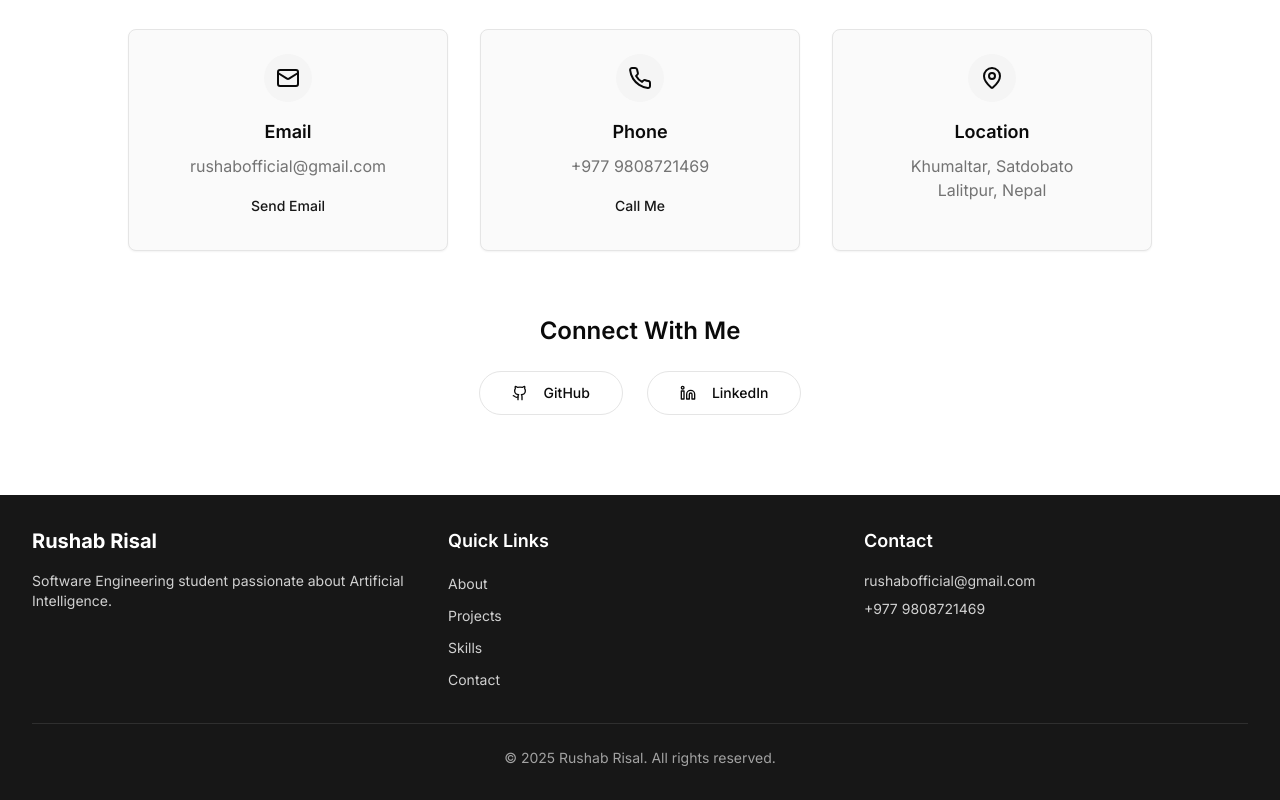
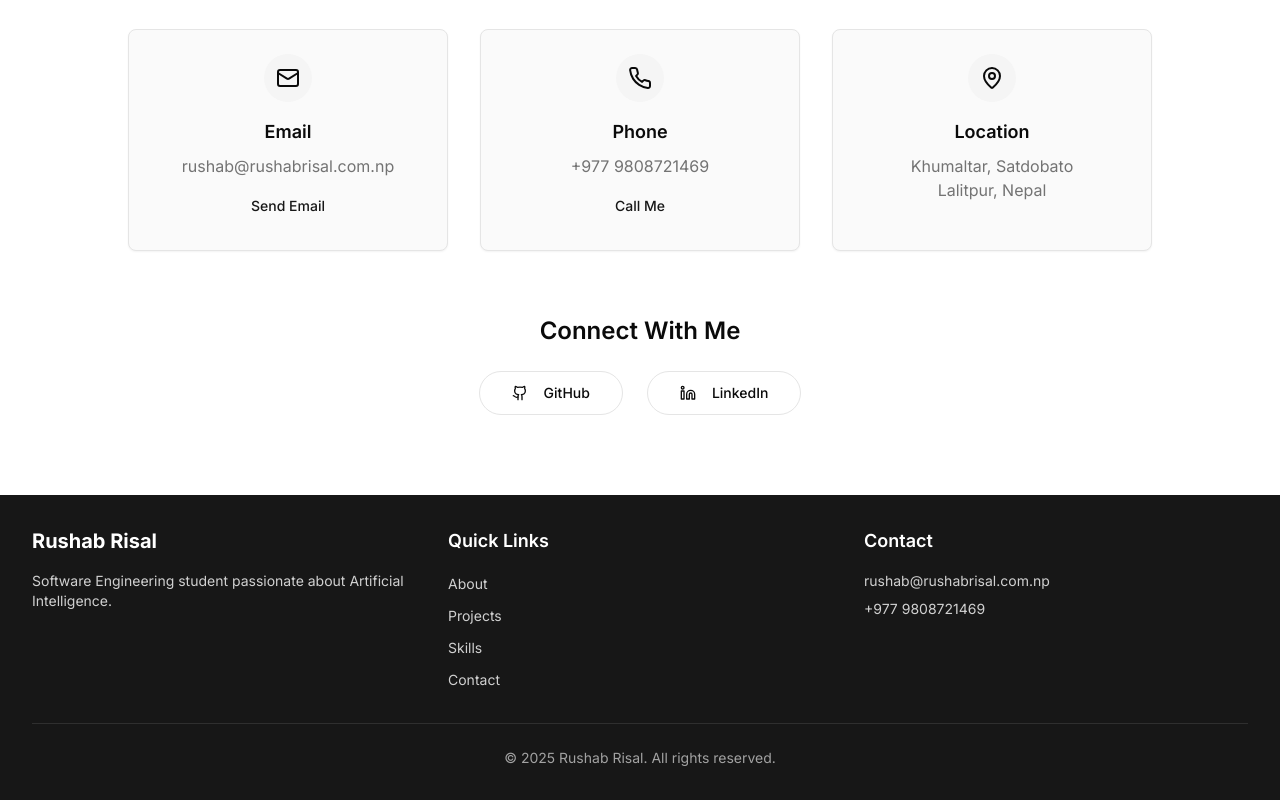
Before and after one commit to RushabRisal/Rushab-Portfolio, a React (Vite) app: page / in a window 1280 px wide. Shown: the part 4609-5409 px from the top of the page. Built offline with nearby package versions, Linux system fonts and the light colour scheme.

Commit message:
update the mail address

```diff
--- a/src/components/ContactSection.tsx
+++ b/src/components/ContactSection.tsx
@@ -20,9 +20,9 @@ const ContactSection: React.FC = () => {
                 <Mail className="h-6 w-6" />
               </div>
               <h3 className="text-lg font-semibold mb-2">Email</h3>
-              <p className="text-muted-foreground">rushabofficial@gmail.com</p>
+              <p className="text-muted-foreground">rushab@rushabrisal.com.np</p>
               <Button variant="link" asChild className="mt-2">
-                <a href="mailto:rushabofficial@gmail.com">Send Email</a>
+                <a href="mailto:rushab@rushabrisal.com.np">Send Email</a>
               </Button>
             </CardContent>
           </Card>
--- a/src/components/Footer.tsx
+++ b/src/components/Footer.tsx
@@ -35,7 +35,7 @@ const Footer: React.FC = () => {
 
           <div>
             <h3 className="text-lg font-semibold mb-4">Contact</h3>
-            <p className="text-sm text-white/80 mb-2">rushabofficial@gmail.com</p>
+            <p className="text-sm text-white/80 mb-2">rushab@rushabrisal.com.np</p>
             <p className="text-sm text-white/80">+977 9808721469</p>
           </div>
         </div>
--- a/src/components/HeroSection.tsx
+++ b/src/components/HeroSection.tsx
@@ -52,7 +52,7 @@ const HeroSection: React.FC = () => {
                 <span className="sr-only">LinkedIn</span>
               </a>
               <a
-                href="mailto:rushabofficial@gmail.com"
+                href="mailto:rushab@rushabrisal.com.np"
                 className="text-muted-foreground hover:text-primary transition-colors"
               >
                 <Mail className="h-5 w-5" />
```
